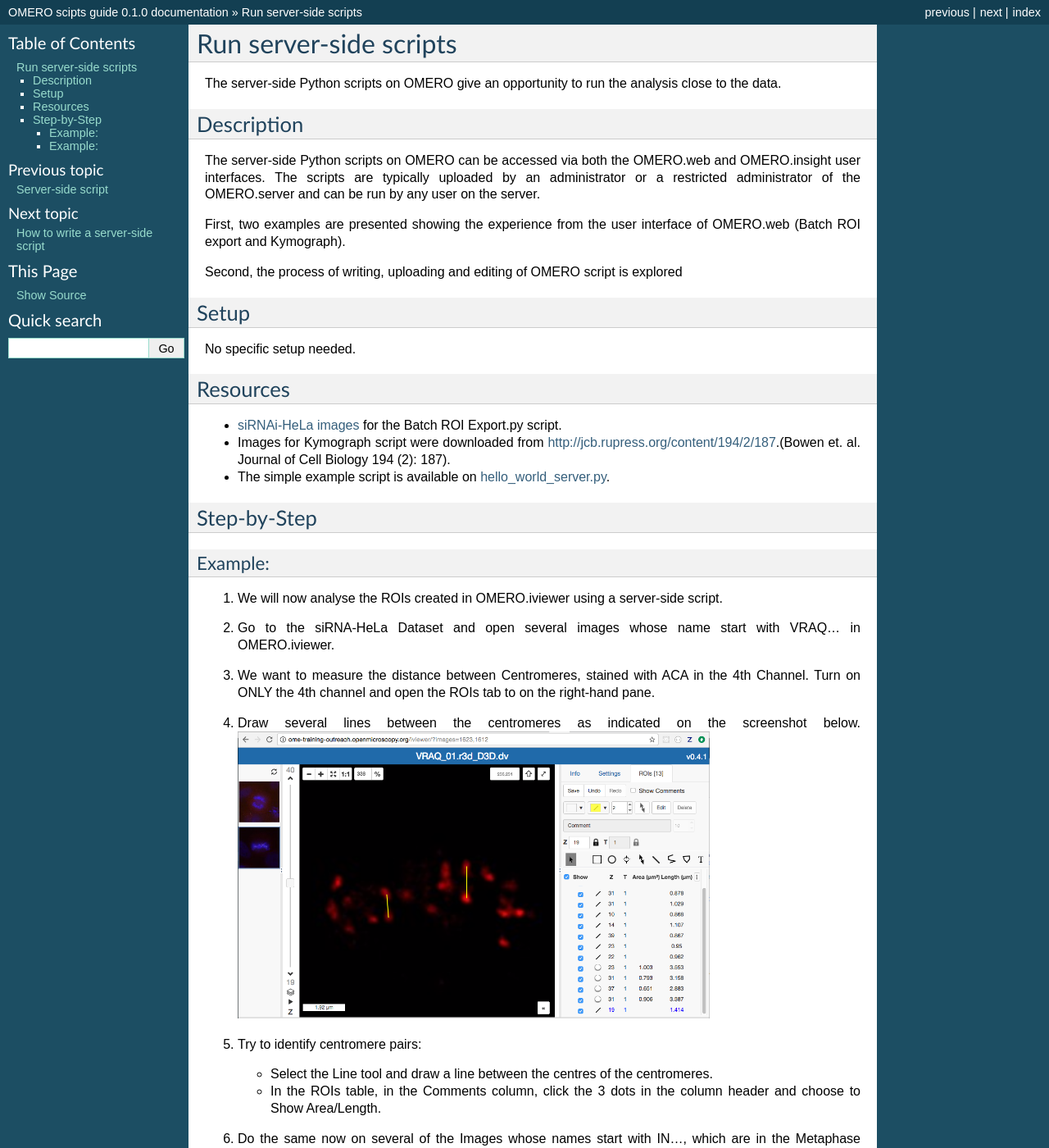
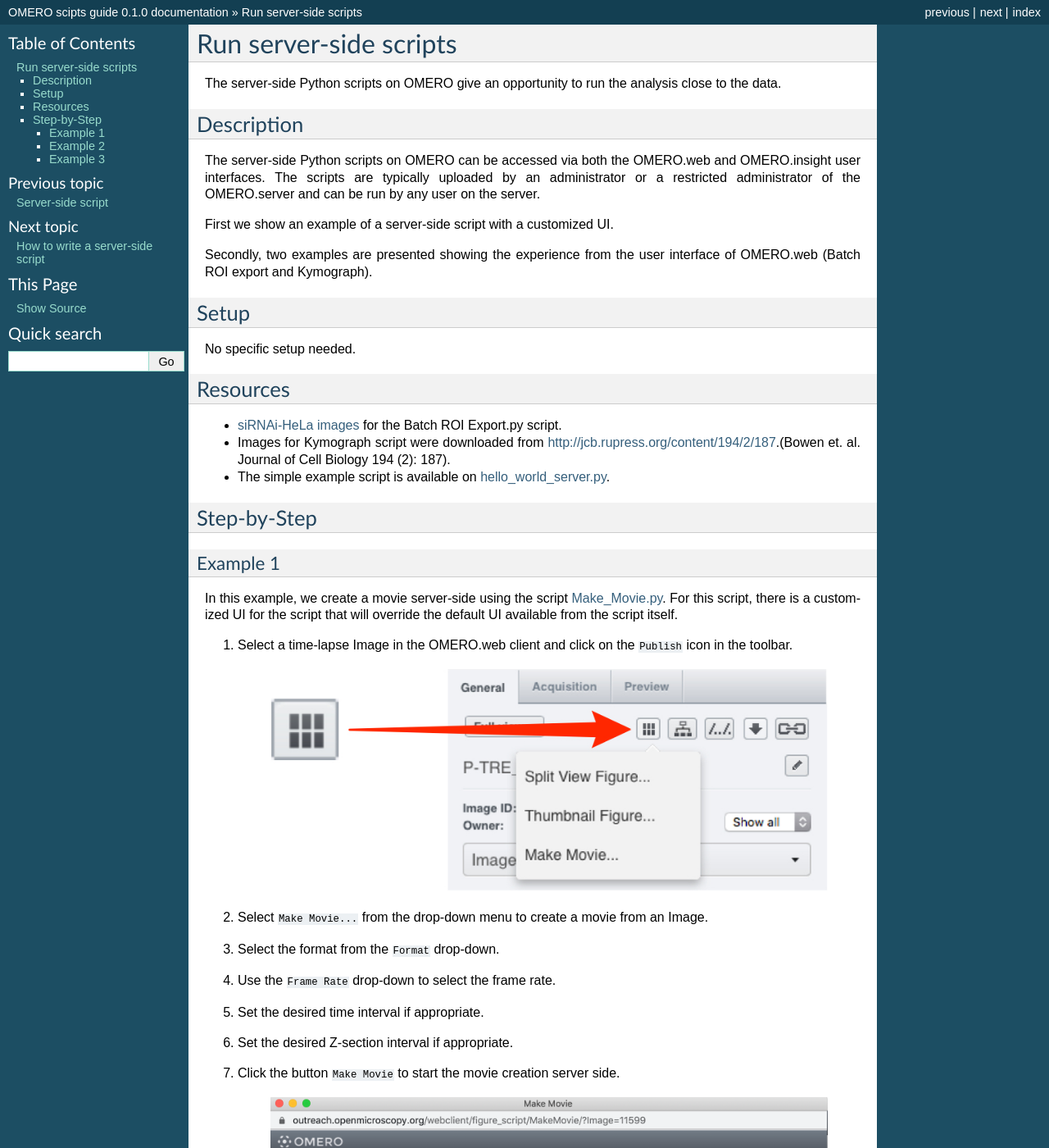
Before and after one commit to ome/omero-guide-scripts, a Sphinx documentation site: the page built from docs/execute_scripts.rst, in a window 1280 px wide and 1400 px high. Shown: the whole window at 82% size. Built offline with Sphinx 7.4.7, drawn with Linux system fonts in a browser that asks for light colours; some of the changed text lies outside the part shown.

Commit message:
add make movie example

```diff
--- a/docs/execute_scripts.rst
+++ b/docs/execute_scripts.rst
@@ -8,9 +8,9 @@
 
 The server-side Python scripts on OMERO can be accessed via both the OMERO.web and OMERO.insight user interfaces. The scripts are typically uploaded by an administrator or a restricted administrator of the OMERO.server and can be run by any user on the server.
 
-First, two examples are presented showing the experience from the user interface of OMERO.web (Batch ROI export and Kymograph).
+First we show an example of a server-side script with a customized UI.
 
-Second, the process of writing, uploading and editing of OMERO script is explored
+Secondly, two examples are presented showing the experience from the user interface of OMERO.web (Batch ROI export and Kymograph).
 
 Setup
 -----
@@ -29,8 +29,32 @@
 Step-by-Step
 ------------
 
-Example:
-~~~~~~~~
+Example 1
+~~~~~~~~~
+
+In this example, we create a movie server-side using the script `Make_Movie.py <https://github.com/ome/omero-scripts/blob/develop/omero/export_scripts/Make_Movie.py>`__.
+For this script, there is a customized UI for the script that will override the default UI available from the script itself.
+
+#. Select a time-lapse Image in the OMERO.web client and click on the ``Publish`` icon in the toolbar.
+
+    .. image:: images/scripts9.png
+
+#. Select ``Make Movie...`` from the drop-down menu to create a movie from an Image.
+
+#. Select the format from the ``Format`` drop-down.
+
+#. Use the ``Frame Rate`` drop-down to select the frame rate.
+
+#. Set the desired time interval if appropriate.
+
+#. Set the desired Z-section interval if appropriate.
+
+#. Click the button ``Make Movie`` to start the movie creation server side.
+
+    .. image:: images/scripts10.png
+
+Example 2
+~~~~~~~~~
 
 #.  We will now analyse the ROIs created in OMERO.iviewer using a server-side script.
 
@@ -70,8 +94,8 @@
 
 #. When the script has completed, it will show in the Activities dialog and allow you to download the CSV file. Download this and open it, e.g. in Excel, to see the output data for all the shapes.
 
-Example:
-~~~~~~~~
+Example 3
+~~~~~~~~~
 
 We will now use another server-side script for creating a Kymograph from an Image in OMERO. The Image we will use for the Kymograph demonstration has been published in a study investigating protein migration along microtubules \ http://jcb.rupress.org/content/194/2/187\ .(Bowen et. al.
 Journal of Cell Biology 194 (2): 187).
```
Also changed, not shown: docs/images/scripts10.png (added), docs/images/scripts9.png (added).
